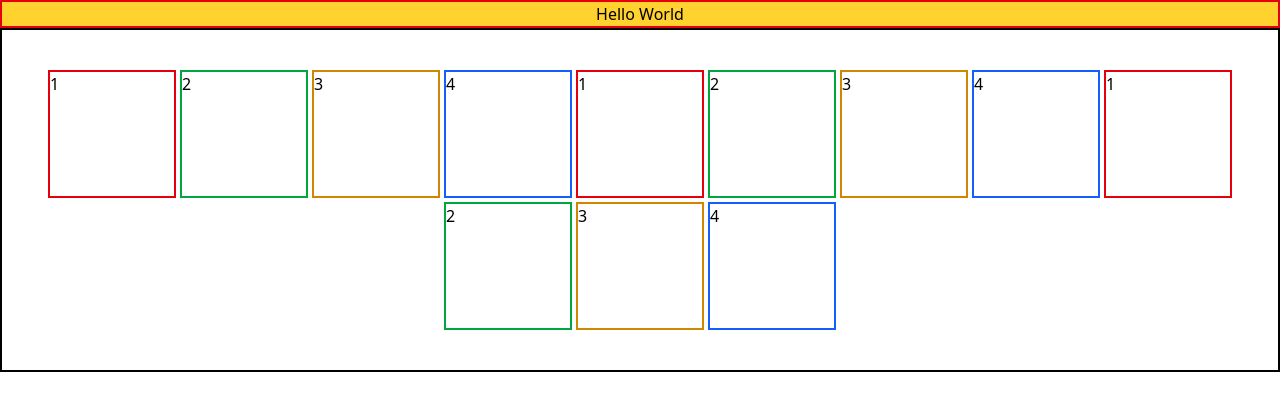
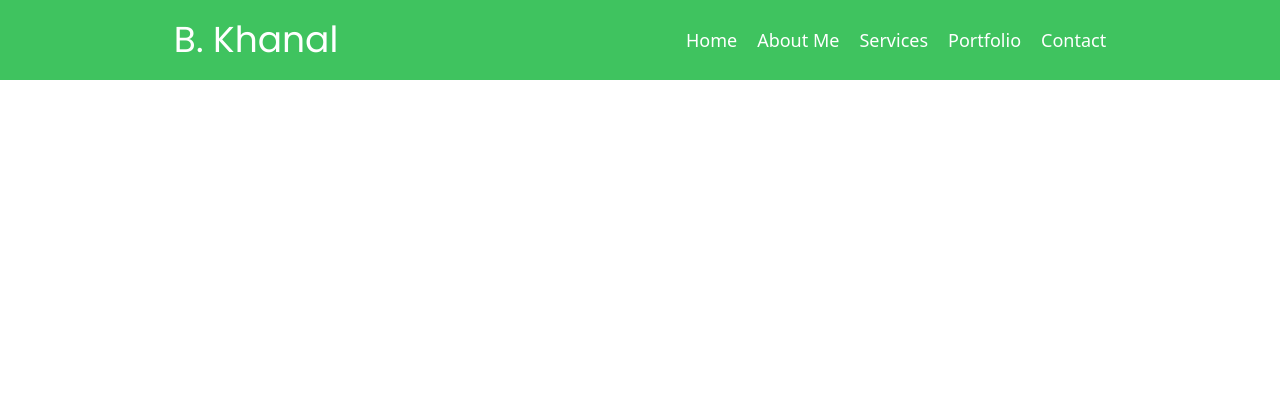
Before and after one commit to DangerX69/portfolio-recreate-react, a React (Vite) app: page / in a window 1280 px wide. Shown: the top 410 px of the page. Built offline with nearby package versions, Linux system fonts and the light colour scheme.

Commit message:
NavBar Complete

```diff
--- a/src/App.jsx
+++ b/src/App.jsx
@@ -1,26 +1,11 @@
 import React from 'react'
+import NavBar from './components/Navbar'
+
 
 const App = () => {
   return (
 <>
-<div className='border-red-600 border-2 bg-amber-300 flex justify-center text-center'>
-      Hello World
-    </div>
-
-    <div className='border-black border-2 flex justify-center gap-1 p-10 flex-wrap'>
-    <div className='border-red-600 border-2 h-32 w-32'>1</div>
-    <div className='border-green-600 border-2 h-32 w-32'>2</div>
-    <div className='border-yellow-600 border-2 h-32 w-32'>3</div>
-    <div className='border-blue-600 border-2 h-32 w-32'>4</div>
-    <div className='border-red-600 border-2 h-32 w-32'>1</div>
-    <div className='border-green-600 border-2 h-32 w-32'>2</div>
-    <div className='border-yellow-600 border-2 h-32 w-32'>3</div>
-    <div className='border-blue-600 border-2 h-32 w-32'>4</div>
-    <div className='border-red-600 border-2 h-32 w-32'>1</div>
-    <div className='border-green-600 border-2 h-32 w-32'>2</div>
-    <div className='border-yellow-600 border-2 h-32 w-32'>3</div>
-    <div className='border-blue-600 border-2 h-32 w-32'>4</div>
-    </div>
+<NavBar/>
 
 </>
   )
--- /dev/null
+++ b/src/Components/NavBar.jsx
@@ -0,0 +1,27 @@
+import { navLinks } from "../Constants";
+
+const Navbar = () => {
+	return (
+		<header className="bg-mygreen text-white">
+			<nav className="flex py-5 justify-around items-center ">
+				<a
+					href="/"
+					className="flex font-poppins text-4xl"
+				>
+					{/* <img src="" alt="" /> For image logo*/}
+					B. Khanal
+				</a>
+
+				<ul className="flex gap-5 text-lg">
+					{navLinks.map((linkDetail) => (
+						<li key={linkDetail.key}>
+							<a href={linkDetail.href}>{linkDetail.label}</a>
+						</li>
+					))}
+				</ul>
+			</nav>
+		</header>
+	);
+};
+
+export default Navbar;
--- /dev/null
+++ b/src/Constants/index.js
@@ -0,0 +1,7 @@
+export const navLinks = [
+	{ href: "#home", label: "Home", key: 1 },
+	{ href: "#about-me", label: "About Me", key: 2 },
+	{ href: "#services", label: "Services", key: 3 },
+	{ href: "#portfolio", label: "Portfolio", key: 4 },
+	{ href: "#contact-me", label: "Contact", key: 5 },
+];
--- a/src/index.css
+++ b/src/index.css
@@ -1 +1,12 @@
+/* Import the custom font in this case i am using the epoppins and Open Sans font */
+
+@import url("https://fonts.googleapis.com/css2?family=Open+Sans:ital,wght@0,300..800;1,300..800&family=Poppins:ital,wght@0,100;0,200;0,300;0,400;0,500;0,600;0,700;0,800;0,900;1,100;1,200;1,300;1,400;1,500;1,600;1,700;1,800;1,900&display=swap");
+
 @import "tailwindcss";
+
+/* Use @theme and setup the custom fonsts with a backup font usually sans-serif */
+@theme {
+	--font-poppins: "Poppins", "sans-serif";
+	--font-open-sans: "Open Sans", "sans-serif";
+	--color-mygreen: #3fc35f;
+}
```
